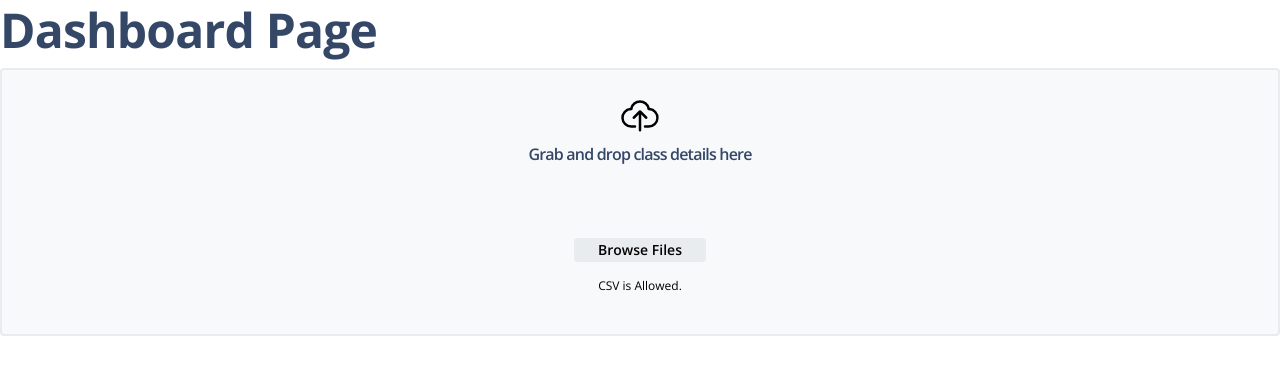
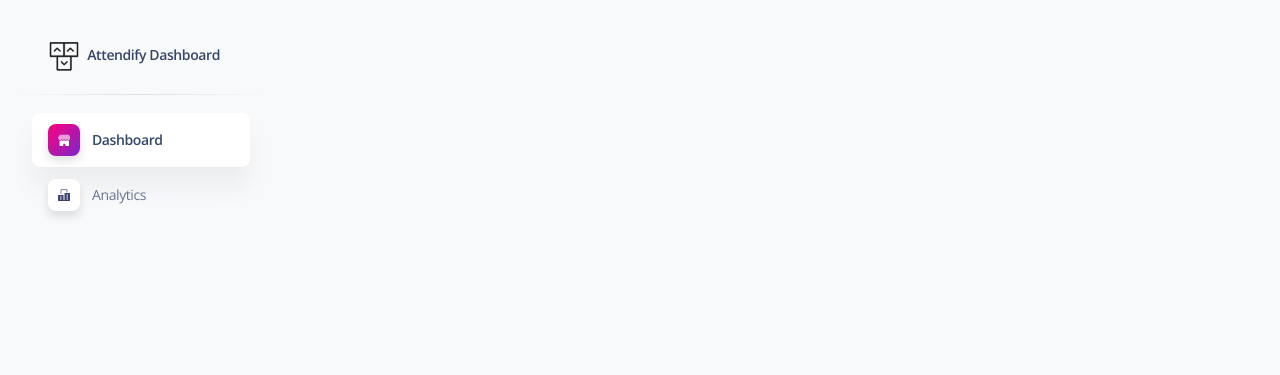
Before and after one commit to sem-5-dbms-mini-project/attendify, a Flask app: page /dashboard in a window 1280 px wide. Shown: the top 375 px of the page. Run offline with Flask 3, Linux system fonts and the light colour scheme; some libraries are stand-ins or nearby versions.

Commit message:
added sidenav to dashboard

```diff
--- a/templates/dashboard.html
+++ b/templates/dashboard.html
@@ -17,32 +17,80 @@
     <script src="https://unpkg.com/@popperjs/core@2"></script>
     <!-- Main Styling -->
     <link href={{ url_for('static', filename='css/soft-ui-dashboard-tailwind.css') }} rel="stylesheet" />
-    </head>
-<body>
-    <h1>Dashboard Page</h1>
+</head>
+
+<body class="m-0 font-sans text-base antialiased font-normal leading-default bg-gray-50 text-slate-500">
+
+    <!-- sidenav  -->
+    <aside class="max-w-62.5 ease-nav-brand z-990 fixed inset-y-0 my-4 ml-4 block w-full -translate-x-full flex-wrap items-center justify-between overflow-y-auto rounded-2xl border-0 bg-white p-0 antialiased shadow-none transition-transform duration-200 xl:left-0 xl:translate-x-0 xl:bg-transparent">
+        <div class="h-19.5">
+        <i class="absolute top-0 right-0 hidden p-4 opacity-50 cursor-pointer fas fa-times text-slate-400 xl:hidden" sidenav-close></i>
+        <a class="block px-8 py-6 m-0 text-sm whitespace-nowrap text-slate-700" href="javascript:;" target="_blank">
+            <img src="./assets/img/logo-ct.png" class="inline h-full max-w-full transition-all duration-200 ease-nav-brand max-h-8" alt="main_logo" />
+            <span class="ml-1 font-semibold transition-all duration-200 ease-nav-brand">Attendify Dashboard</span>
+        </a>
+        </div>
+
+        <hr class="h-px mt-0 bg-transparent bg-gradient-to-r from-transparent via-black/40 to-transparent" />
+
+        <div class="items-center block w-auto max-h-screen overflow-auto h-sidenav grow basis-full">
+        <ul class="flex flex-col pl-0 mb-0">
+            <li class="mt-0.5 w-full">
+            <a class="py-2.7 shadow-soft-xl text-sm ease-nav-brand my-0 mx-4 flex items-center whitespace-nowrap rounded-lg bg-white px-4 font-semibold text-slate-700 transition-colors" href="./dashboard">
+                <div class="bg-gradient-to-tl from-purple-700 to-pink-500 shadow-soft-2xl mr-2 flex h-8 w-8 items-center justify-center rounded-lg bg-white bg-center stroke-0 text-center xl:p-2.5">
+                <svg width="12px" height="12px" viewBox="0 0 45 40" version="1.1" xmlns="http://www.w3.org/2000/svg" xmlns:xlink="http://www.w3.org/1999/xlink">
+                    <title>shop</title>
+                    <g stroke="none" stroke-width="1" fill="none" fill-rule="evenodd">
+                    <g transform="translate(-1716.000000, -439.000000)" fill="#FFFFFF" fill-rule="nonzero">
+                        <g transform="translate(1716.000000, 291.000000)">
+                        <g transform="translate(0.000000, 148.000000)">
+                            <path
+                            class="opacity-60"
+                            d="M46.7199583,10.7414583 L40.8449583,0.949791667 C40.4909749,0.360605034 39.8540131,0 39.1666667,0 L7.83333333,0 C7.1459869,0 6.50902508,0.360605034 6.15504167,0.949791667 L0.280041667,10.7414583 C0.0969176761,11.0460037 -1.23209662e-05,11.3946378 -1.23209662e-05,11.75 C-0.00758042603,16.0663731 3.48367543,19.5725301 7.80004167,19.5833333 L7.81570833,19.5833333 C9.75003686,19.5882688 11.6168794,18.8726691 13.0522917,17.5760417 C16.0171492,20.2556967 20.5292675,20.2556967 23.494125,17.5760417 C26.4604562,20.2616016 30.9794188,20.2616016 33.94575,17.5760417 C36.2421905,19.6477597 39.5441143,20.1708521 42.3684437,18.9103691 C45.1927731,17.649886 47.0084685,14.8428276 47.0000295,11.75 C47.0000295,11.3946378 46.9030823,11.0460037 46.7199583,10.7414583 Z"
+                            ></path>
+                            <path
+                            class=""
+                            d="M39.198,22.4912623 C37.3776246,22.4928106 35.5817531,22.0149171 33.951625,21.0951667 L33.92225,21.1107282 C31.1430221,22.6838032 27.9255001,22.9318916 24.9844167,21.7998837 C24.4750389,21.605469 23.9777983,21.3722567 23.4960833,21.1018359 L23.4745417,21.1129513 C20.6961809,22.6871153 17.4786145,22.9344611 14.5386667,21.7998837 C14.029926,21.6054643 13.533337,21.3722507 13.0522917,21.1018359 C11.4250962,22.0190609 9.63246555,22.4947009 7.81570833,22.4912623 C7.16510551,22.4842162 6.51607673,22.4173045 5.875,22.2911849 L5.875,44.7220845 C5.875,45.9498589 6.7517757,46.9451667 7.83333333,46.9451667 L19.5833333,46.9451667 L19.5833333,33.6066734 L27.4166667,33.6066734 L27.4166667,46.9451667 L39.1666667,46.9451667 C40.2482243,46.9451667 41.125,45.9498589 41.125,44.7220845 L41.125,22.2822926 C40.4887822,22.4116582 39.8442868,22.4815492 39.198,22.4912623 Z"
+                            ></path>
+                        </g>
+                        </g>
+                    </g>
+                    </g>
+                </svg>
+                </div>
+                <span class="ml-1 duration-300 opacity-100 pointer-events-none ease-soft">Dashboard</span>
+            </a>
+            </li>
+
+            <li class="mt-0.5 w-full">
+            <a class="py-2.7 text-sm ease-nav-brand my-0 mx-4 flex items-center whitespace-nowrap px-4 transition-colors" href="./visualization">
+                <div class="shadow-soft-2xl mr-2 flex h-8 w-8 items-center justify-center rounded-lg bg-white bg-center stroke-0 text-center xl:p-2.5">
+                <svg width="12px" height="12px" viewBox="0 0 42 42" version="1.1" xmlns="http://www.w3.org/2000/svg" xmlns:xlink="http://www.w3.org/1999/xlink">
+                    <title>office</title>
+                    <g stroke="none" stroke-width="1" fill="none" fill-rule="evenodd">
+                    <g transform="translate(-1869.000000, -293.000000)" fill="#FFFFFF" fill-rule="nonzero">
+                        <g transform="translate(1716.000000, 291.000000)">
+                        <g transform="translate(153.000000, 2.000000)">
+                            <path class="fill-slate-800 opacity-60" d="M12.25,17.5 L8.75,17.5 L8.75,1.75 C8.75,0.78225 9.53225,0 10.5,0 L31.5,0 C32.46775,0 33.25,0.78225 33.25,1.75 L33.25,12.25 L29.75,12.25 L29.75,3.5 L12.25,3.5 L12.25,17.5 Z"></path>
+                            <path class="fill-slate-800" d="M40.25,14 L24.5,14 C23.53225,14 22.75,14.78225 22.75,15.75 L22.75,38.5 L19.25,38.5 L19.25,22.75 C19.25,21.78225 18.46775,21 17.5,21 L1.75,21 C0.78225,21 0,21.78225 0,22.75 L0,40.25 C0,41.21775 0.78225,42 1.75,42 L40.25,42 C41.21775,42 42,41.21775 42,40.25 L42,15.75 C42,14.78225 41.21775,14 40.25,14 Z M12.25,36.75 L7,36.75 L7,33.25 L12.25,33.25 L12.25,36.75 Z M12.25,29.75 L7,29.75 L7,26.25 L12.25,26.25 L12.25,29.75 Z M35,36.75 L29.75,36.75 L29.75,33.25 L35,33.25 L35,36.75 Z M35,29.75 L29.75,29.75 L29.75,26.25 L35,26.25 L35,29.75 Z M35,22.75 L29.75,22.75 L29.75,19.25 L35,19.25 L35,22.75 Z"></path>
+                        </g>
+                        </g>
+                    </g>
+                    </g>
+                </svg>
+                </div>
+                <span class="ml-1 duration-300 opacity-100 pointer-events-none ease-soft">Analytics</span>
+            </a>
+            </li>
+        </ul>
+
+  </aside>
+
+  <!-- end sidenav -->
+
 
     <!-- file upload -->
-    <div
-      class="bg-gray-50 text-center px-4 rounded w-80 flex flex-col items-center justify-center cursor-pointer border-2 border-gray-400 border-dashed mx-auto font-[sans-serif]">
-      <div class="py-6">
-        <svg xmlns="http://www.w3.org/2000/svg" class="w-10 mb-2 fill-gray-600 inline-block" viewBox="0 0 32 32">
-          <path
-            d="M23.75 11.044a7.99 7.99 0 0 0-15.5-.009A8 8 0 0 0 9 27h3a1 1 0 0 0 0-2H9a6 6 0 0 1-.035-12 1.038 1.038 0 0 0 1.1-.854 5.991 5.991 0 0 1 11.862 0A1.08 1.08 0 0 0 23 13a6 6 0 0 1 0 12h-3a1 1 0 0 0 0 2h3a8 8 0 0 0 .75-15.956z"
-            data-original="#000000" />
-          <path
-            d="M20.293 19.707a1 1 0 0 0 1.414-1.414l-5-5a1 1 0 0 0-1.414 0l-5 5a1 1 0 0 0 1.414 1.414L15 16.414V29a1 1 0 0 0 2 0V16.414z"
-            data-original="#000000" />
-        </svg>
-        <h4 class="text-base font-semibold text-gray-600">Grab and drop class details here</h4>
-      </div>
-      <hr class="w-full border-gray-400 my-2" />
-      <div class="py-6">
-        <input type="file" id='uploadFile1' class="hidden" />
-        <label for="uploadFile1"
-          class="block px-6 py-2.5 rounded text-gray-600 text-sm tracking-wider font-semibold border-none outline-none bg-gray-200 hover:bg-gray-100">Browse Files</label>
-        <p class="text-xs text-gray-400 mt-4">CSV is Allowed.</p>
-      </div>
-    </div>
+
 
 </body>
 </html>
```
Also changed, not shown: templates/visualization.html (+11 -0 lines).
